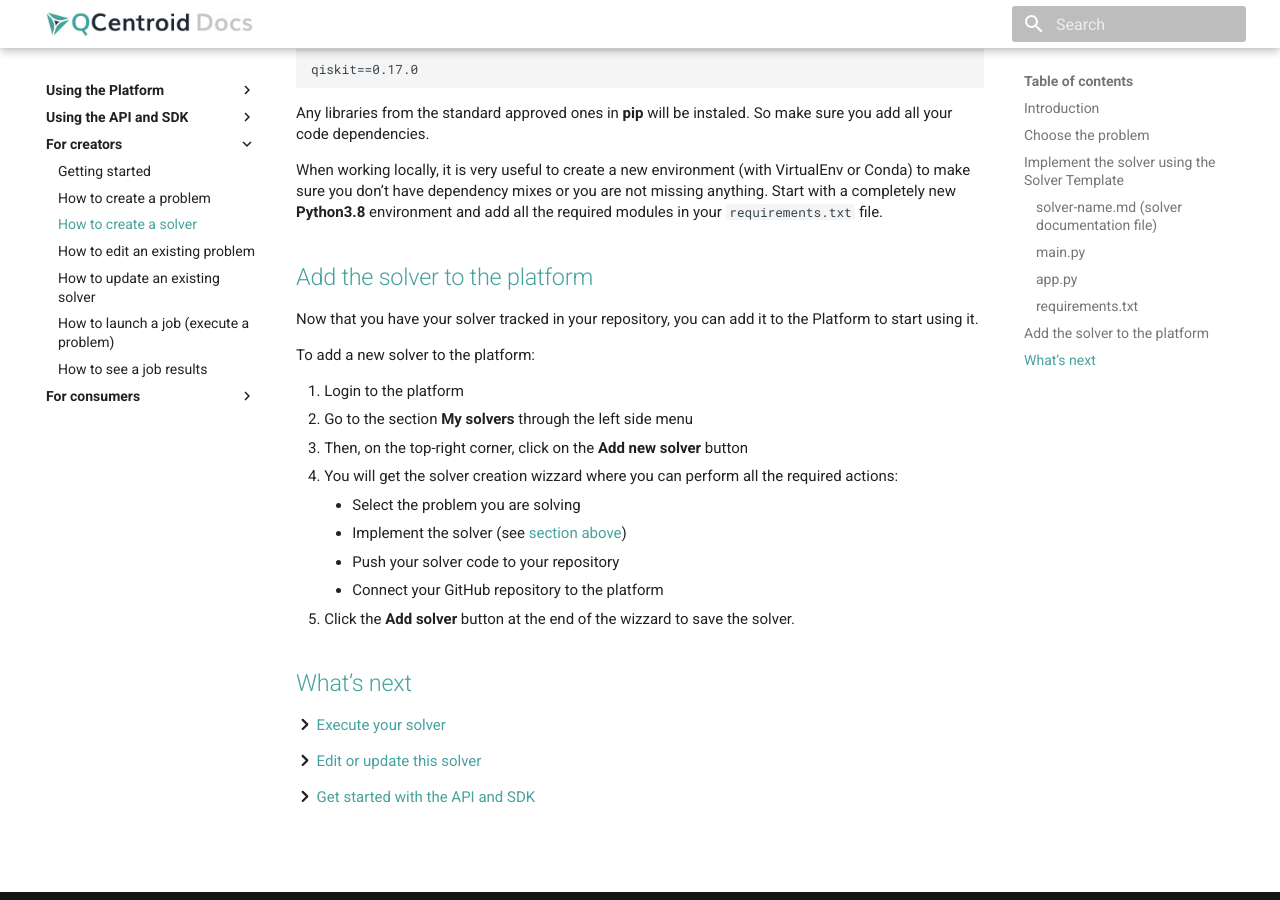
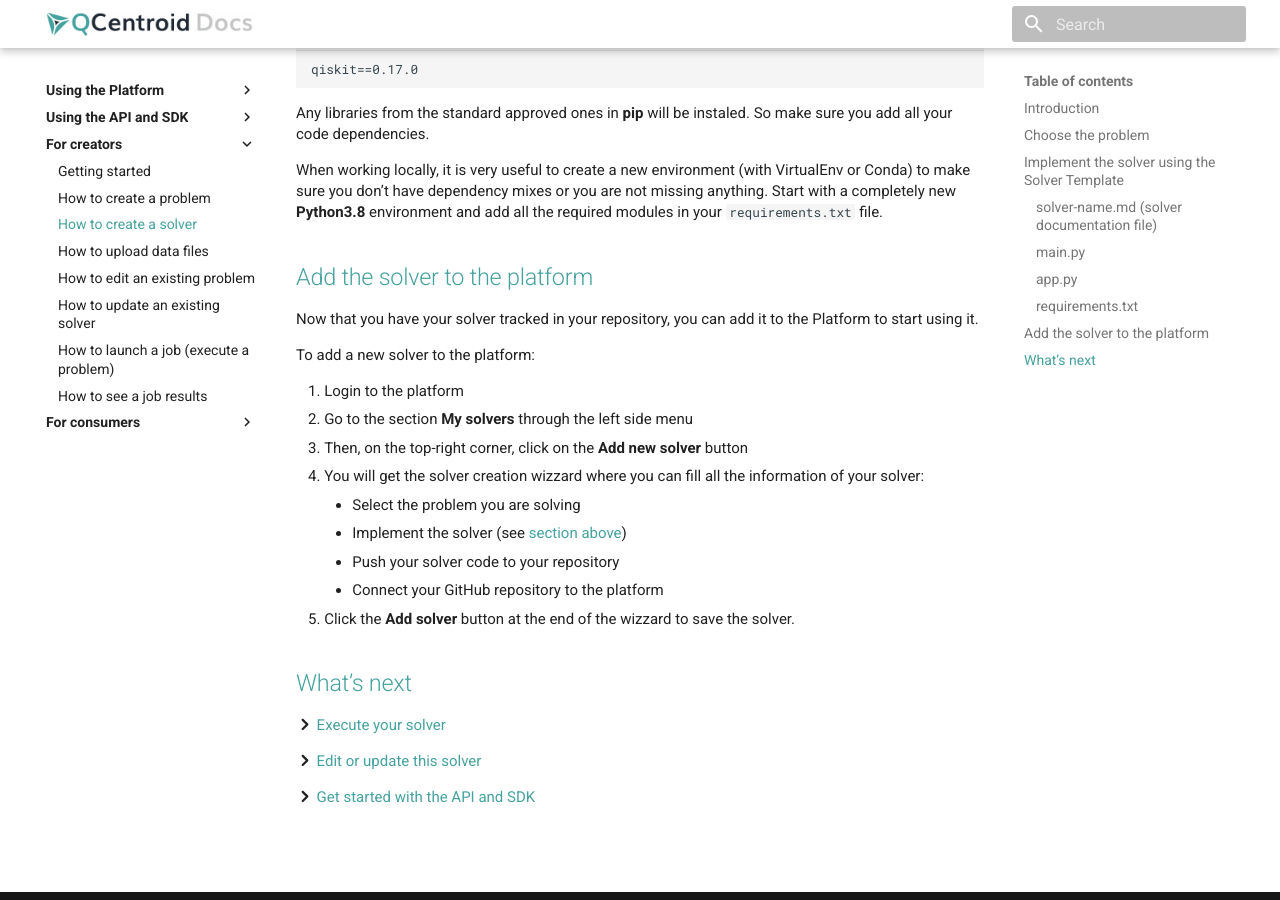
Before and after one commit to QCentroid/qcentroid-docs, an MkDocs documentation site: the page built from docs/platform/create-solver.md, in a window 1280 px wide and 900 px high, scrolled down 3089 px. Built offline with MkDocs 1.6.1 and Material for MkDocs 9.7.7, drawn with Linux system fonts in a browser that asks for light colours; comment, search, counter and statistics services are not loaded.

Commit message:
Add the "upload data file" page

```diff
--- a/docs/platform/create-solver.md
+++ b/docs/platform/create-solver.md
@@ -154,7 +154,7 @@
 1. Login to the platform
 2. Go to the section **My solvers** through the left side menu
 3. Then, on the top-right corner, click on the **Add new solver** button
-4. You will get the solver creation wizzard where you can perform all the required actions:
+4. You will get the solver creation wizzard where you can fill all the information of your solver:
     - Select the problem you are solving
     - Implement the solver (see [section above](#implement-the-solver-using-the-solver-template))
     - Push your solver code to your repository
--- a/mkdocs.yaml
+++ b/mkdocs.yaml
@@ -14,6 +14,7 @@
     - 'Navigate through the problems': platform/browse-problems.md
     - 'How to create a problem': platform/create-problem.md
     - 'How to create a solver': platform/create-solver.md
+    - 'How to upload data files': platform/upload-data-file.md
     - 'How to edit an existing problem': platform/edit-problem.md
     - 'How to update an existing solver': platform/edit-solver.md
     - 'How to launch a job (execute a problem)': platform/launch-job-dashboard.md
@@ -26,6 +27,7 @@
     - 'Getting started': creators/getting-started.md
     - 'How to create a problem': platform/create-problem.md
     - 'How to create a solver': platform/create-solver.md
+    - 'How to upload data files': platform/upload-data-file.md
     - 'How to edit an existing problem': platform/edit-problem.md
     - 'How to update an existing solver': platform/edit-solver.md
     - 'How to launch a job (execute a problem)': platform/launch-job-dashboard.md
@@ -35,6 +37,7 @@
     - 'Navigate through the problems': platform/browse-problems.md
     - 'How to launch a job (execute a problem)': platform/launch-job-dashboard.md
     - 'How to see a job results': platform/see-job-results.md
+    - 'How to upload data files': platform/upload-data-file.md
 
 #- 'For administrators' :
 #    - 'Getting started': admins/getting-started.md
```
Also changed, not shown: docs/platform/upload-data-file.md (added, +27 -0 lines).
